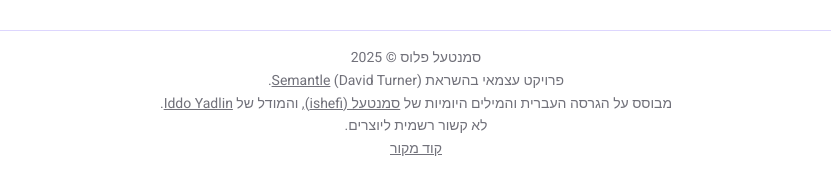
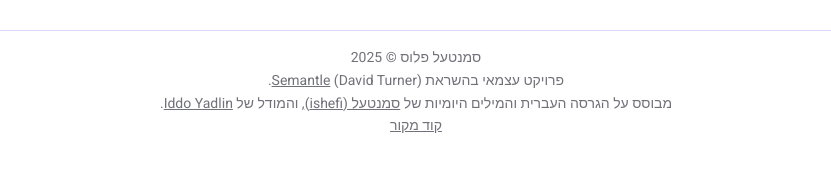
Before and after one commit to Sigarya/semantle-plus, a React (Vite) app: page /about in a window 1280 px wide. Shown: the part 1259-1433 px from the top of the page, without its empty margins (224-1055 px from the left). Built offline with nearby package versions, Linux system fonts and the light colour scheme; no server answers; the database is empty; a web font is replaced by a local one.

Commit message:
Update About.tsx

```diff
--- a/src/pages/About.tsx
+++ b/src/pages/About.tsx
@@ -91,8 +91,6 @@ const About = () => {
       Iddo Yadlin
     </a>.
     <br />
-    לא קשור רשמית ליוצרים.
-    <br />
     <a href="https://github.com/Sigarya/semantle-plus" target="_blank" rel="noopener noreferrer" className="underline hover:text-primary">
       קוד מקור
     </a>
```
